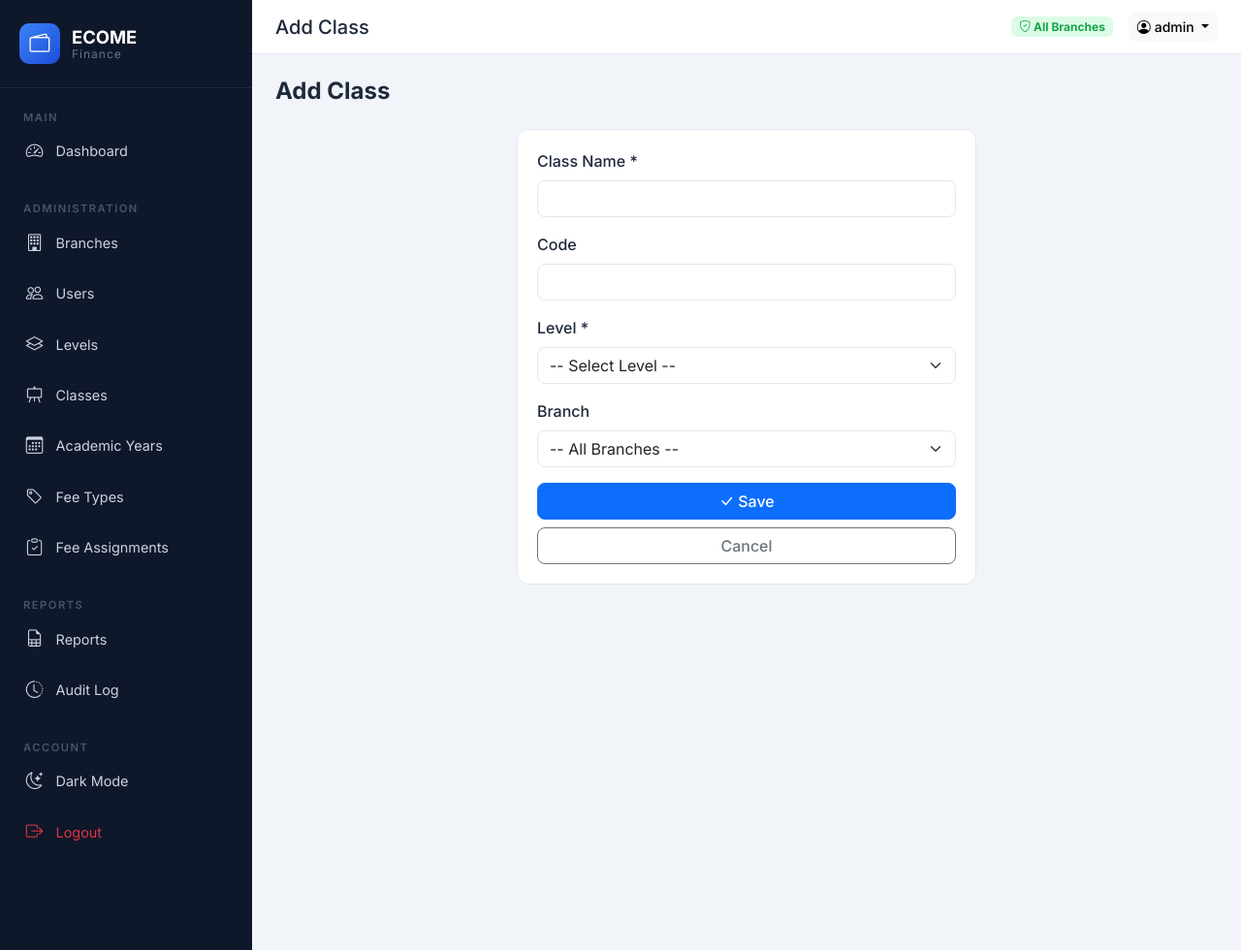
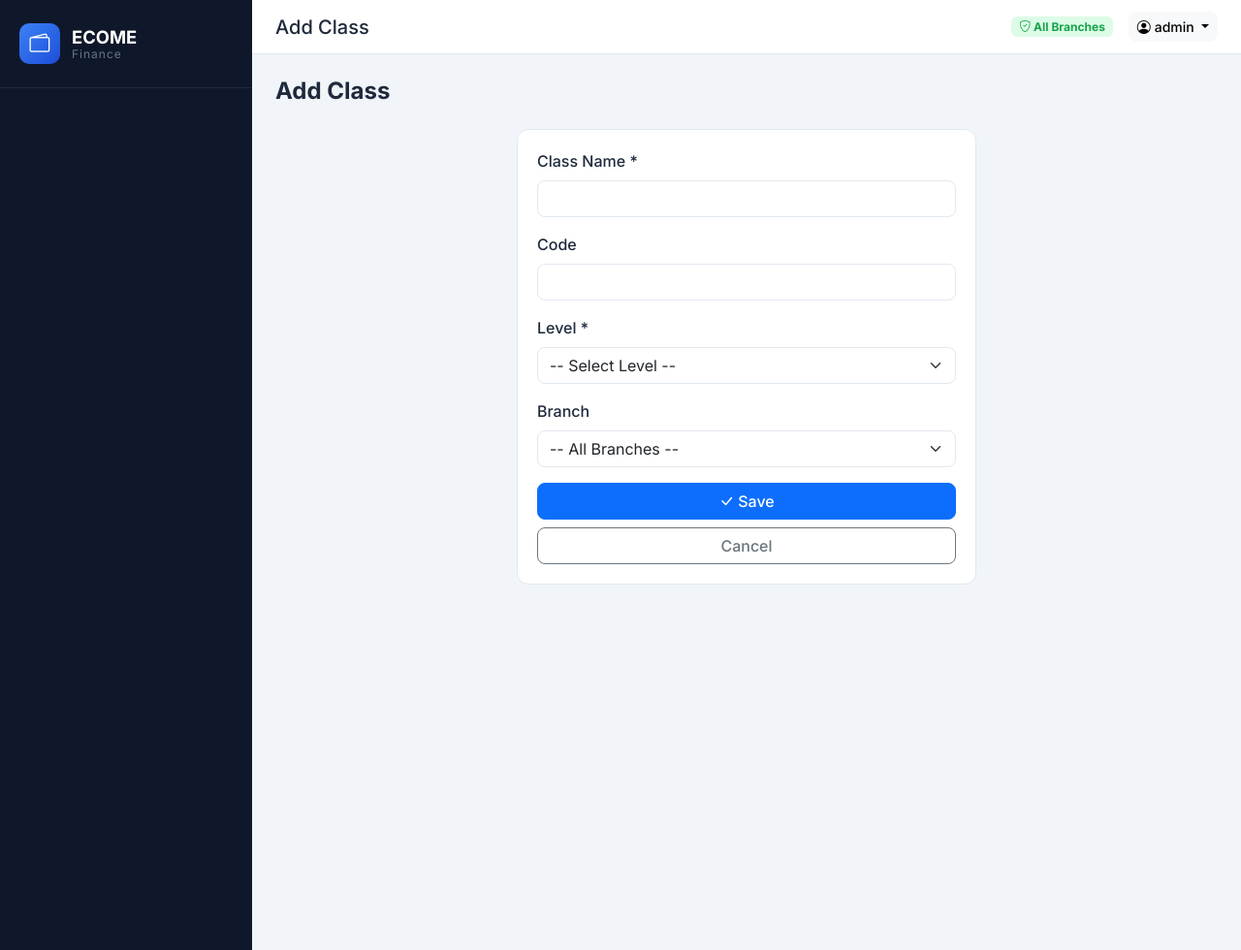
Before and after one commit to pammcharm03-hash/ecome-finance, a Django app: page /academics/classes/new/ in a window 1280 px wide. Shown: the whole page at 97% size. Run offline with Django 5.2, Linux system fonts and the light colour scheme; a user stored in the database is signed in; data comes from the database, SQL or seed files in the repository.

Commit message:
Remove all sidebar navigation links, keep empty sidebar

```diff
--- a/static/js/app.js
+++ b/static/js/app.js
@@ -58,16 +58,6 @@
             }
         });
 
-        // Close sidebar when clicking a nav link on mobile
-        const navLinks = sidebar?.querySelectorAll('.nav-link');
-        navLinks?.forEach(link => {
-            link.addEventListener('click', function() {
-                if (window.innerWidth < 992) {
-                    closeSidebarFn();
-                }
-            });
-        });
-
         // Close sidebar on window resize to desktop
         window.addEventListener('resize', function() {
             if (window.innerWidth >= 992) {
--- a/templates/base.html
+++ b/templates/base.html
@@ -26,88 +26,6 @@
                 <i class="bi bi-x-lg"></i>
             </button>
         </div>
-
-        <nav class="sidebar-nav">
-            <div class="nav-section">
-                <span class="nav-section-title">Main</span>
-                <a href="{% url 'dashboard:home' %}" class="nav-link {% if request.resolver_match.app_name == 'dashboard' %}active{% endif %}">
-                    <i class="bi bi-speedometer2"></i><span>Dashboard</span>
-                </a>
-            </div>
-
-            {% if user.is_admin %}
-            <div class="nav-section">
-                <span class="nav-section-title">Administration</span>
-                <a href="{% url 'accounts:branch_list' %}" class="nav-link {% if request.resolver_match.url_name == 'branch_list' %}active{% endif %}">
-                    <i class="bi bi-building"></i><span>Branches</span>
-                </a>
-                <a href="{% url 'accounts:user_list' %}" class="nav-link {% if request.resolver_match.url_name == 'user_list' %}active{% endif %}">
-                    <i class="bi bi-people"></i><span>Users</span>
-                </a>
-                <a href="{% url 'academics:level_list' %}" class="nav-link {% if request.resolver_match.app_name == 'academics' and request.resolver_match.url_name == 'level_list' %}active{% endif %}">
-                    <i class="bi bi-layers"></i><span>Levels</span>
-                </a>
-                <a href="{% url 'academics:class_list' %}" class="nav-link {% if request.resolver_match.url_name == 'class_list' %}active{% endif %}">
-                    <i class="bi bi-easel"></i><span>Classes</span>
-                </a>
-                <a href="{% url 'academics:year_list' %}" class="nav-link {% if request.resolver_match.url_name == 'year_list' %}active{% endif %}">
-                    <i class="bi bi-calendar3"></i><span>Academic Years</span>
-                </a>
-                <a href="{% url 'finance:feetype_list' %}" class="nav-link {% if request.resolver_match.app_name == 'finance' %}active{% endif %}">
-                    <i class="bi bi-tag"></i><span>Fee Types</span>
-                </a>
-                <a href="{% url 'finance:assignment_list' %}" class="nav-link {% if request.resolver_match.url_name == 'assignment_list' %}active{% endif %}">
-                    <i class="bi bi-clipboard-check"></i><span>Fee Assignments</span>
-                </a>
-            </div>
-            <div class="nav-section">
-                <span class="nav-section-title">Reports</span>
-                <a href="{% url 'reports:home' %}" class="nav-link {% if request.resolver_match.app_name == 'reports' %}active{% endif %}">
-                    <i class="bi bi-file-earmark-spreadsheet"></i><span>Reports</span>
-                </a>
-                <a href="{% url 'payments:audit_log' %}" class="nav-link {% if request.resolver_match.url_name == 'audit_log' %}active{% endif %}">
-                    <i class="bi bi-clock-history"></i><span>Audit Log</span>
-                </a>
-            </div>
-            {% endif %}
-
-            {% if user.is_registrar %}
-            <div class="nav-section">
-                <span class="nav-section-title">Students</span>
-                <a href="{% url 'students:student_list' %}" class="nav-link {% if request.resolver_match.app_name == 'students' and request.resolver_match.url_name == 'student_list' %}active{% endif %}">
-                    <i class="bi bi-people"></i><span>Students</span>
-                </a>
-                <a href="{% url 'students:student_create' %}" class="nav-link {% if request.resolver_match.url_name == 'student_create' %}active{% endif %}">
-                    <i class="bi bi-person-plus"></i><span>Add Student</span>
-                </a>
-                <a href="{% url 'students:student_import' %}" class="nav-link {% if request.resolver_match.url_name == 'student_import' %}active{% endif %}">
-                    <i class="bi bi-file-earmark-arrow-up"></i><span>Import Excel</span>
-                </a>
-            </div>
-            {% endif %}
-
-            {% if user.is_accountant %}
-            <div class="nav-section">
-                <span class="nav-section-title">Payments</span>
-                <a href="{% url 'payments:payment_search' %}" class="nav-link {% if request.resolver_match.url_name == 'payment_search' %}active{% endif %}">
-                    <i class="bi bi-search"></i><span>Collect Payment</span>
-                </a>
-                <a href="{% url 'payments:payment_history' %}" class="nav-link {% if request.resolver_match.url_name == 'payment_history' %}active{% endif %}">
-                    <i class="bi bi-receipt"></i><span>Payment History</span>
-                </a>
-            </div>
-            {% endif %}
-
-            <div class="nav-section">
-                <span class="nav-section-title">Account</span>
-                <a href="#" class="nav-link" id="theme-toggle">
-                    <i class="bi bi-moon-stars"></i><span>Dark Mode</span>
-                </a>
-                <a href="{% url 'accounts:logout' %}" class="nav-link text-danger">
-                    <i class="bi bi-box-arrow-right"></i><span>Logout</span>
-                </a>
-            </div>
-        </nav>
     </aside>
     <div class="sidebar-backdrop" id="sidebarBackdrop"></div>
 
```
